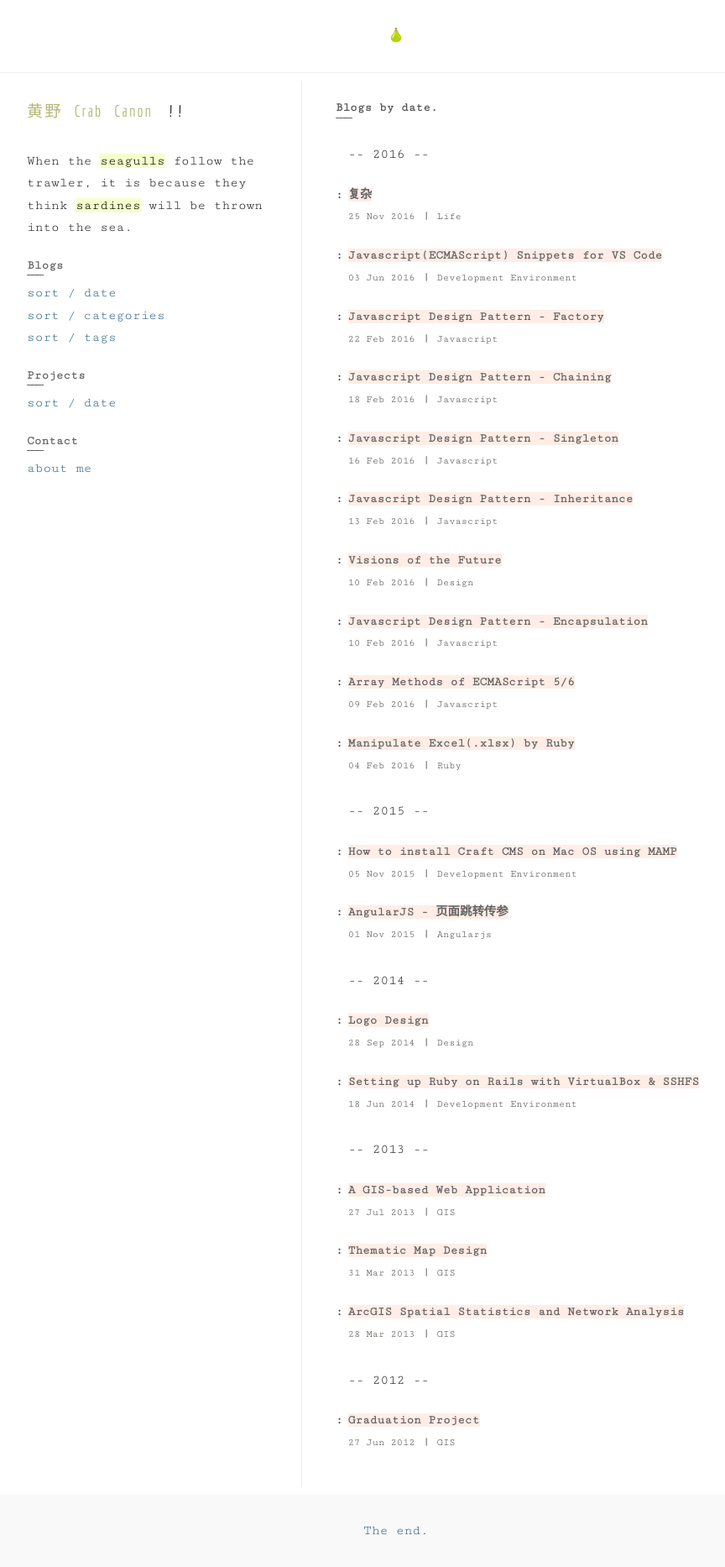
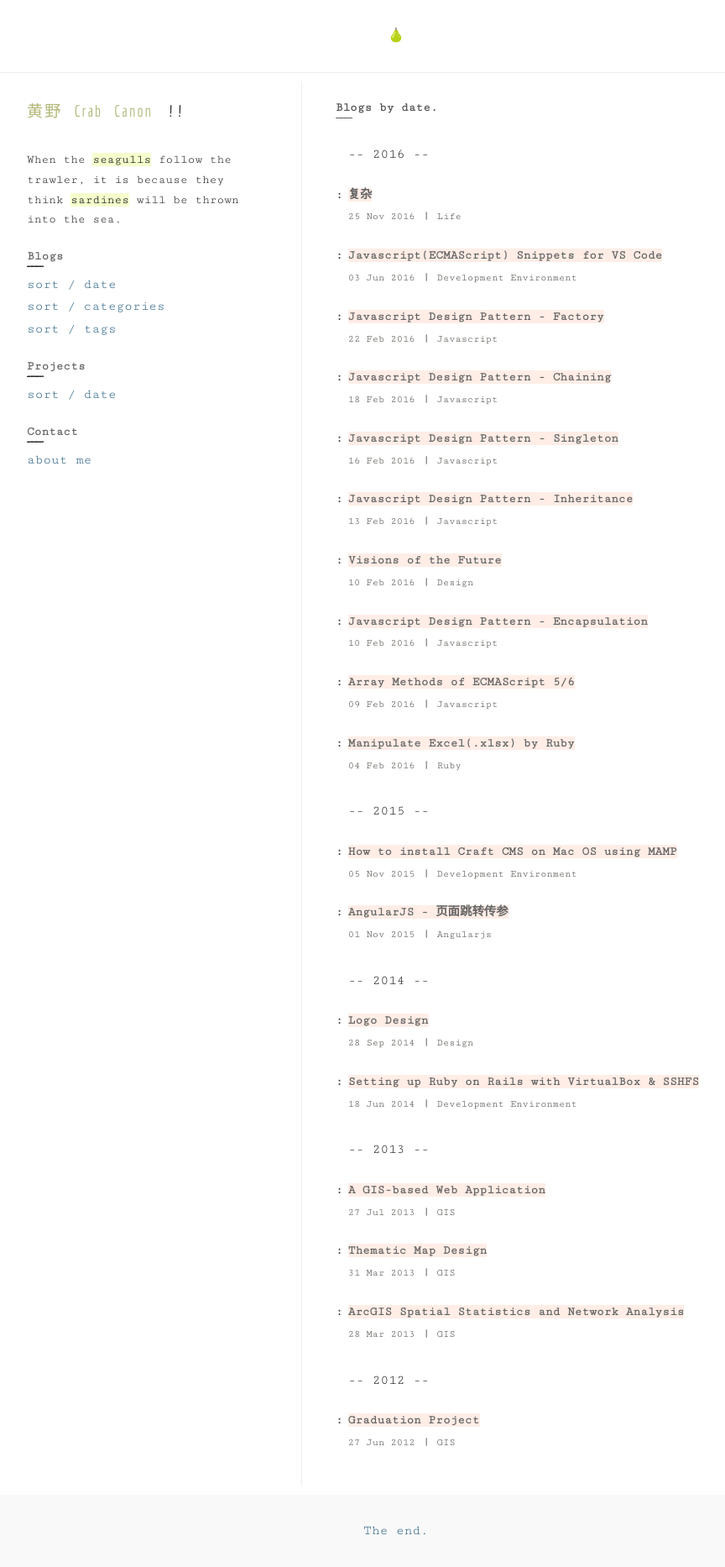
Before and after one commit to crabcanon/crabcanon.github.com, a Jekyll site: the page built from index.html, in a window 1280 px wide. Shown: the whole page at 84% size, without its empty margins (168-1032 px from the left). Built offline with Jekyll 4.4.1, drawn with Linux system fonts in a browser that asks for light colours.

Commit message:
Update main.scss

```diff
--- a/assets/css/main.scss
+++ b/assets/css/main.scss
@@ -9,6 +9,10 @@ body {
   font-size: 16px;
   // -webkit-font-smoothing: antialiased;
   word-wrap: break-word;
+}
+
+p {
+  font-size: 0.9em;
 }
 
 small{
@@ -84,7 +88,7 @@ table tr:nth-child(2n) {
 
 .mdl-card__supporting-text {
   width: 100%;
-  font-size: 1em;
+  font-size: 0.9em;
   font-family: "Cutive Mono", "YuMincho", monospace, serif;
   color: rgba(0,0,0,.87);
 }
```
